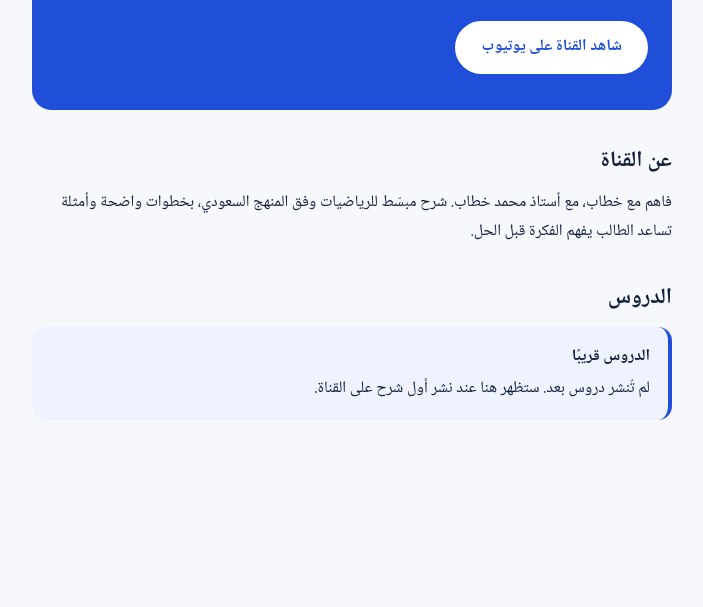
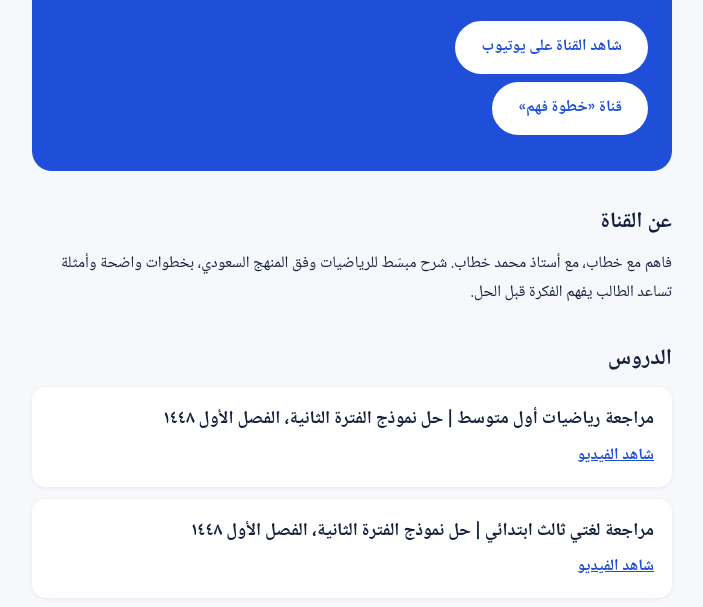
Before and after one commit to fahemkhattab/fahemkhattab.github.io, a plain HTML site: page index.html in a window 1280 px wide. Shown: the part 186-793 px from the top of the page, without its empty margins (288-991 px from the left). Drawn offline with Linux system fonts and the light colour scheme.

Commit message:
Add video lesson cards to index.html
Added a new section for video lessons with cards for various subjects.

```diff
--- a/index.html
+++ b/index.html
@@ -18,6 +18,7 @@ body{background:#f7f8fb;color:#14213d;font-family:"Noto Naskh Arabic","Noto Sans
 h2{font-size:22px;margin:0 0 8px}
 p{margin:0}
 .note{background:#eef3ff;border-radius:14px;padding:16px 18px;border-inline-start:4px solid #1f4fd8}
+.cards{display:flex;flex-direction:column;gap:12px}.card{background:#fff;border-radius:14px;padding:16px 18px;box-shadow:0 1px 4px #0001}.card h3{margin:0 0 6px;font-size:18px}.card a{color:#1f4fd8;font-weight:700}
 .note strong{display:block;margin-bottom:4px}
 @media (max-width:400px){.title{font-size:28px}}
 </style>
@@ -29,6 +30,7 @@ p{margin:0}
 <h1 class="title">افهم الرياضيات خطوة بخطوة</h1>
 <p class="sub">مع أستاذ محمد خطاب</p>
 <a class="btn" href="https://www.youtube.com/@fahemkhattab">شاهد القناة على يوتيوب</a>
+<a class="btn" href="https://www.youtube.com/channel/UC87M19faUy7rZqEcTbtESow">قناة «خطوة فهم»</a>
 </section>
 <section>
 <h2>عن القناة</h2>
@@ -36,7 +38,7 @@ p{margin:0}
 </section>
 <section>
 <h2>الدروس</h2>
-<div class="note"><strong>الدروس قريبًا</strong>لم تُنشر دروس بعد. ستظهر هنا عند نشر أول شرح على القناة.</div>
+<div class="cards"><div class="card"><h3>مراجعة رياضيات أول متوسط | حل نموذج الفترة الثانية، الفصل الأول ١٤٤٨</h3><a href="https://youtu.be/qur1_kVBGAk">شاهد الفيديو</a></div><div class="card"><h3>مراجعة لغتي ثالث ابتدائي | حل نموذج الفترة الثانية، الفصل الأول ١٤٤٨</h3><a href="https://youtu.be/UtkmcKtypTw">شاهد الفيديو</a></div><div class="card"><h3>مراجعة علوم رابع ابتدائي | حل نموذج الفترة الثانية، الفصل الأول ١٤٤٨</h3><a href="https://youtu.be/9KH5xE62A6o">شاهد الفيديو</a></div><div class="card"><h3>لعبة مراجعة الضرب | ثالث ابتدائي | الفترة الثانية، الفصل الأول ١٤٤٨</h3><a href="https://youtu.be/yaBrIiRM1-E">شاهد الفيديو</a></div><div class="card"><h3>لعبة الرياضيات</h3><a href="https://agent.pally.com/s/0e43c6b61a5fe79360abde613979847b">العب الآن</a></div></div>
 </section>
 </main>
 </body>
```
